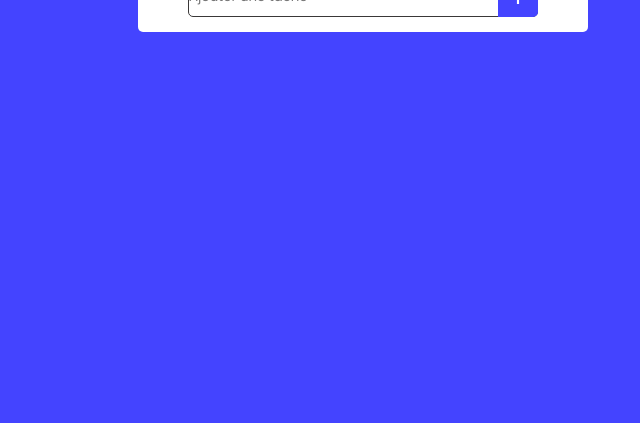
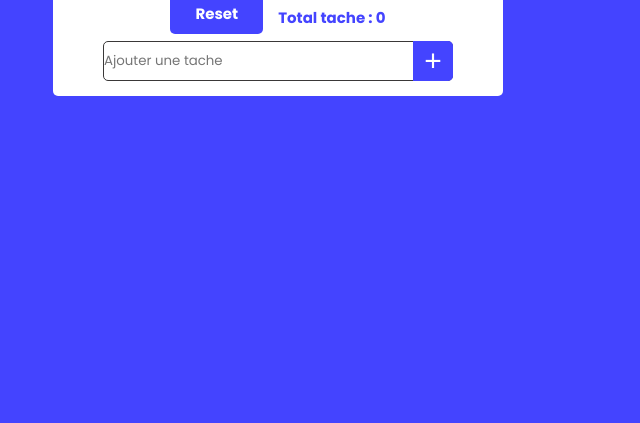
Before and after one commit to bambasiakamedar002-coder/TO-DO-LIST, a plain HTML site: page index.html in a window 1280 px wide. Shown: the part 377-800 px from the top of the page, without its empty margins (362-1002 px from the left). Drawn offline with Linux system fonts and the light colour scheme; a web font is replaced by a local one.

Commit message:
Add files via upload

```diff
--- a/index.html
+++ b/index.html
@@ -9,6 +9,7 @@
     <link rel="stylesheet" href="https://cdnjs.cloudflare.com/ajax/libs/font-awesome/6.5.1/css/all.min.css">
 </head>
 <body>
+    <section>
     <div class="interface">
     <div class="TITRE">
     <div class="icon">
@@ -29,5 +30,6 @@
     <ul class="zonestockage">
     </ul>
     </div>
+    </section>
 </body>
 </html>
--- a/style.css
+++ b/style.css
@@ -1,5 +1,4 @@
 @import url('https://fonts.googleapis.com/css2?family=Poppins:ital,wght@0,100;0,200;0,300;0,400;0,500;0,600;0,700;0,800;0,900;1,100;1,200;1,300;1,400;1,500;1,600;1,700;1,800;1,900&family=Unbounded:wght@200..900&display=swap');
-
 *{
     padding: 0;
     margin: 0;
@@ -7,6 +6,10 @@
 }
 body{
     background-color: rgb(68, 68, 255);
+    display: flex;
+    justify-content: center;
+    align-items: center;
+    min-height: 100vh;
 }
 .red{
     color: red;
@@ -18,8 +21,6 @@ body{
     justify-content: space-between;
     background-color: white ;
     width: 450px;
-    margin-left:500PX;
-    margin-top: 250px;
     border-radius: 5px;
     height: 100%;
 
```
